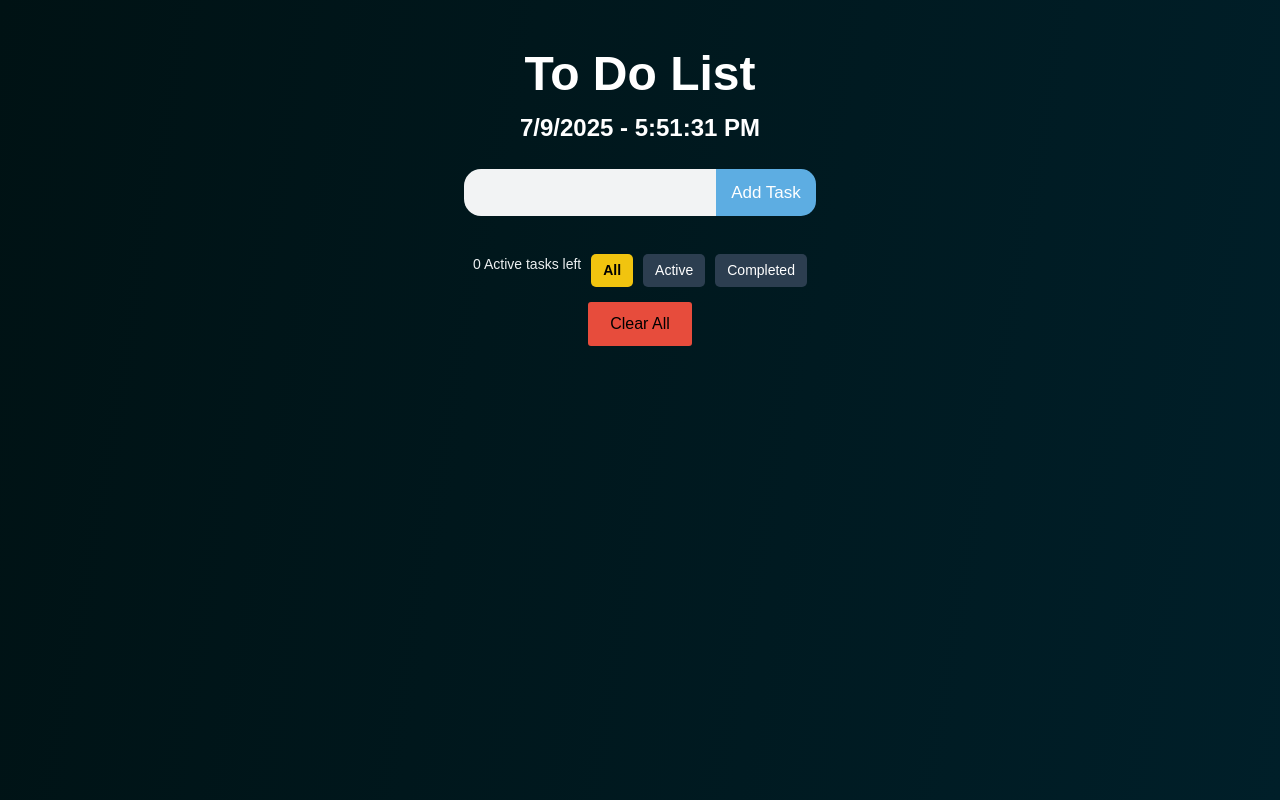
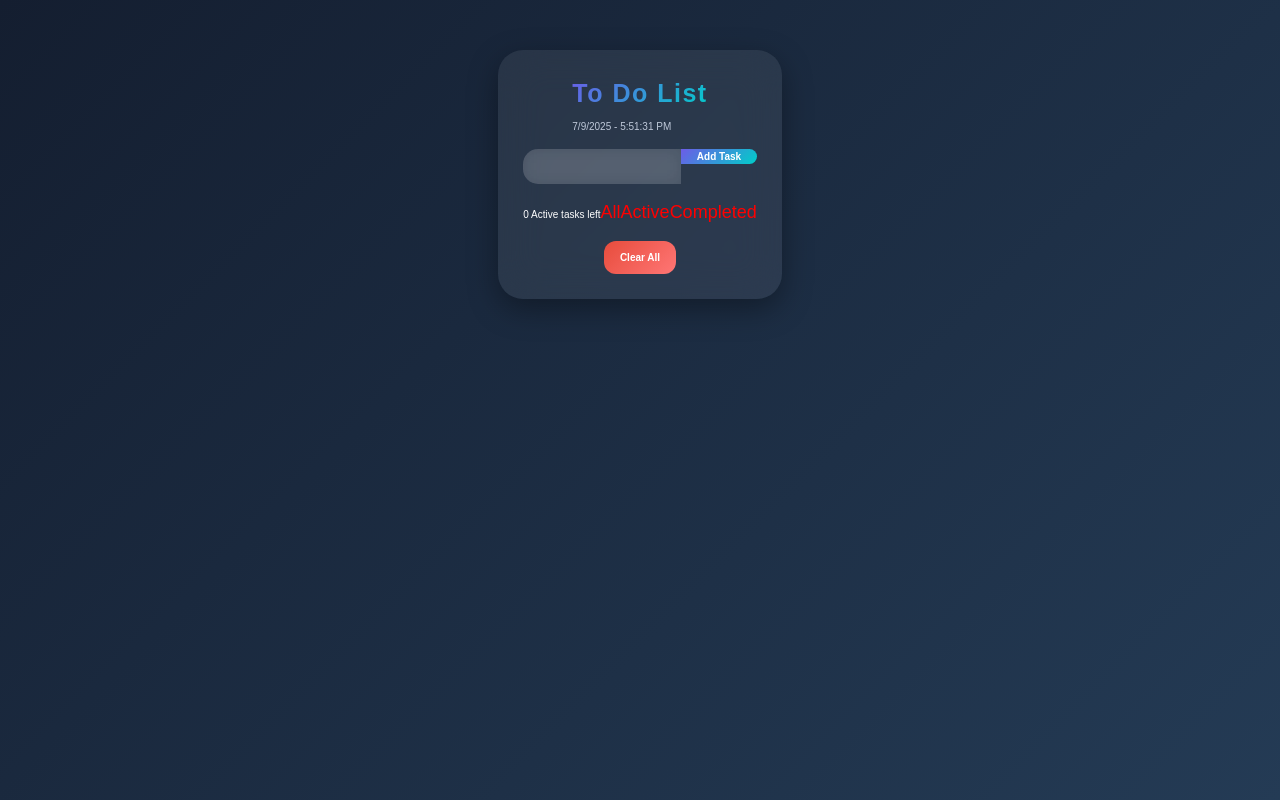
Before and after one commit to BilalSangari/Practice, a React (Vite) app: page / in a window 1280 px wide. Built offline with nearby package versions, Linux system fonts and the light colour scheme.

Commit message:
Style updates

```diff
--- a/src/projects/Todo/Todo.css
+++ b/src/projects/Todo/Todo.css
@@ -1,227 +1,202 @@
-/* section {
-  width: 100%;
-  margin-top: 10rem;
+/* =========================
+   Global Styles
+========================= */
+body {
+  font-family: "Inter", "Poppins", sans-serif;
+  background: linear-gradient(135deg, #141e30, #243b55);
+  min-height: 100vh;
+  margin: 0;
   display: flex;
   justify-content: center;
-} */
+  align-items: flex-start;
+  padding: 2rem;
+  color: #fff;
+}
 
+/* =========================
+   Todo Container
+========================= */
 .todo-container {
-  align-items: center;
+  width: 100%;
+  max-width: 600px;
+  margin-top: 3rem;
+  padding: 2.5rem;
+  background: rgba(255, 255, 255, 0.07);
+  border-radius: 25px;
+  backdrop-filter: blur(20px);
+  box-shadow: 0 10px 30px rgba(0, 0, 0, 0.35);
   display: flex;
   flex-direction: column;
-  min-height: 100vh;
-  padding-top: 3%;
-  background-image: linear-gradient(100deg, #001214, #001f29);
-  color: white;
-  transition: 0.3s linear;
-  overflow: hidden;
+  align-items: center;
+  transition: transform 0.25s ease-in-out;
 }
 
-.header,
-.form,
-.datetime {
-  margin: 0 1rem;
-  min-height: 10vh;
-  width: 100%;
+.todo-container:hover {
+  transform: translateY(-6px);
 }
 
-.header {
-  align-items: center;
-  display: flex;
-  flex-direction: column;
-  justify-content: space-around;
-  font-size: 3rem;
-  min-height: 25vh;
-  width: 100%;
-}
-
-section h1 {
-  color: #fff;
-  font-size: 4.8rem;
-  text-align: center;
+/* =========================
+   Header
+========================= */
+header h1 {
+  font-size: 2.5rem;
+  font-weight: 800;
+  letter-spacing: 1.5px;
+  margin-bottom: 0.6rem;
+  background: linear-gradient(135deg, #6c5ce7, #00cec9);
+  -webkit-background-clip: text;
+  -webkit-text-fill-color: transparent;
 }
 
 .date-time {
-  font-size: 2.4rem;
-  text-align: center;
-  color: #ffffff;
+  font-size: 1rem;
+  font-weight: 500;
+  color: #bfc9d9;
 }
 
+/* =========================
+   Form (Input & Button)
+========================= */
 form {
   display: flex;
-  font-size: 1.7rem;
   justify-content: center;
-  margin: 15px 0;
-  padding: 0.8rem;
+  margin: 1.5rem 0;
   width: 100%;
 }
 
 form input {
-  padding: 10px;
-  font-size: 1.8rem;
-  letter-spacing: 0.1rem;
+  flex: 1;
+  padding: 1rem 1.3rem;
+  font-size: 1rem;
   border: none;
+  border-radius: 15px 0 0 15px;
+  background: rgba(255, 255, 255, 0.15);
+  color: #fff;
   outline: none;
-  /* border-radius: 15; */
-  border-top-left-radius: 17px;
-  border-bottom-left-radius: 17px;
-  max-width: 500px;
-  transition: background-color 200ms ease-in-out;
-  width: 100%;
-  background-color: #f2f3f4;
-  color: var(--primary-color);
+  transition: all 0.3s ease;
+  backdrop-filter: blur(8px);
 }
 
-form input:hover {
-  cursor: text;
+form input:focus {
+  background: rgba(255, 255, 255, 0.25);
+  box-shadow: 0 0 12px #6c5ce7;
 }
 
-form input::placeholder {
-  color: white;
-  opacity: 0.7;
-}
-
-button {
+form button {
+  padding: 0 1.6rem;
+  font-size: 1rem;
+  font-weight: 600;
+  background: linear-gradient(135deg, #6c5ce7, #00cec9);
+  color: #fff;
   border: none;
-  outline: none;
-  transition: box-shadow 200ms ease, background-color 200ms ease-in-out;
-  background-color: #2c3e50;
-  color: rgb(0, 0, 0);
+  border-radius: 0 15px 15px 0;
+  cursor: pointer;
+  transition: transform 0.25s ease, background 0.3s ease;
 }
 
 form button:hover {
-  cursor: pointer;
-  background-color: #f1c40f;
+  transform: scale(1.05);
+  background: linear-gradient(135deg, #5a4cc7, #00b8a3);
 }
 
-form button {
-  padding: 10.8px;
-  font-size: 17px;
-  border-top-right-radius: 15px;
-  border-bottom-right-radius: 15px;
-  min-width: 100px;
-  background-color: #5dade2;
-  color: var(--secondary-color);
+/* =========================
+   Task List
+========================= */
+.myUnOrdList {
+  width: 100%;
 }
 
-span {
-  margin-right: 3.2rem;
+.todo-item {
+  display: flex;
+  align-items: center;
+  justify-content: space-between;
+  background: rgba(255, 255, 255, 0.1);
+  color: #fff;
+  border-radius: 15px;
+  padding: 1rem 1.3rem;
+  margin-bottom: 1rem;
+  font-size: 1.05rem;
+  box-shadow: 0 6px 15px rgba(0, 0, 0, 0.25);
+  transition: transform 0.2s ease, background 0.3s ease;
 }
 
-.myUnOrdList {
+.todo-item:hover {
+  transform: scale(1.02);
+  background: rgba(255, 255, 255, 0.18);
+}
+
+.todo-item span {
+  flex: 1;
+  margin-right: 1rem;
+  word-break: break-word;
+  transition: color 0.3s ease;
+}
+
+.checkList {
+  text-decoration: line-through;
+  color: #aaa;
+}
+
+.notCheckList {
+  text-decoration: none;
+}
+
+/* =========================
+   Action Buttons
+========================= */
+.check-btn,
+.delete-btn {
+  border: none;
+  border-radius: 12px;
+  width: 40px;
+  height: 40px;
   display: flex;
   justify-content: center;
   align-items: center;
-  max-width: 1200px;
-}
-
-.todo-list {
-  min-width: 25%;
-
-  /* To remove the bullets of unordered list */
-  list-style: none;
-}
-
-.todo-item {
-  margin: 2.4rem;
-  /*word-wrap: break-word;
-    */ /*flex-wrap: wrap;
-    */
-  font-size: 20px;
-  color: #1c2833;
-  border-radius: 30px;
-  transition: background-color 200ms ease-in-out;
-  background-color: #f2f3f4;
-  min-width: 35rem;
-  max-width: 40rem;
-  padding: 1.6rem 3rem;
-  display: grid;
-  grid-template-columns: 1fr 0.3fr 0.3fr;
-  justify-content: start;
-  gap: 1.6rem;
-  /*align-items: center;
-    */ /*wrapsthelinks*/
-  overflow-wrap: anywhere;
-}
-
-li span {
-  max-width: 20rem;
-  color: #1c2833;
-}
-
-.check-btn,
-.delete-btn {
-  font-size: 3rem;
+  font-size: 1.3rem;
   cursor: pointer;
-  width: 3rem;
-  height: 3rem;
-  border-radius: 80%;
-  margin: 0 5px;
-  background-color: #fff;
-  color: rgb(0, 0, 0);
-  box-shadow: rgba(149, 157, 165, 0.2) 0px 8px 24px;
+  transition: transform 0.2s ease, background 0.3s ease;
 }
 
 .check-btn {
+  background: rgba(46, 204, 113, 0.2);
+  color: #2ecc71;
+}
+
+.check-btn:hover {
+  background: #2ecc71;
   color: #fff;
-  background-color: #2ecc71;
+  transform: scale(1.1);
 }
 
 .delete-btn {
-  color: #fff;
-  background-color: #e74c3c;
+  background: rgba(231, 76, 60, 0.2);
+  color: #e74c3c;
 }
 
+.delete-btn:hover {
+  background: #e74c3c;
+  color: #fff;
+  transform: scale(1.1);
+}
+
+/* =========================
+   Clear Button
+========================= */
 .clear-btn {
-  background-color: #e74c3c;
-  font-size: 1.6rem;
-  padding: 1rem 2.2rem;
-  border-radius: 0.3rem;
-  -webkit-border-radius: 0.3rem;
-  -moz-border-radius: 0.3rem;
-  -ms-border-radius: 0.3rem;
-  -o-border-radius: 0.3rem;
+  margin-top: 1.5rem;
+  background: linear-gradient(135deg, #e74c3c, #ff7675);
+  color: #fff;
+  font-weight: 700;
+  padding: 0.9rem 1.6rem;
+  font-size: 1rem;
+  border: none;
+  border-radius: 12px;
+  cursor: pointer;
+  transition: transform 0.25s ease, background 0.3s ease;
 }
 
 .clear-btn:hover {
-  background-color: #8d1407;
+  background: linear-gradient(135deg, #c0392b, #e17055);
+  transform: translateY(-3px);
 }
-
-.todo-item.completed span {
-  text-decoration: line-through;
-  opacity: 0.6;  /* makes it look dimmed */
-}
-
-.filter-bar {
-  display: flex;
-  justify-content: center;
-  gap: 1rem;
-  margin: 1.5rem 0;
-}
-
-.filter-bar button {
-  padding: 0.6rem 1.2rem;
-  font-size: 1.4rem;
-  border-radius: 0.5rem;
-  border: none;
-  cursor: pointer;
-  background-color: #2c3e50;
-  color: white;
-  transition: 0.2s ease;
-}
-
-.filter-bar button:hover {
-  background-color: #34495e;
-}
-
-.filter-bar .active-filter {
-  background-color: #f1c40f;
-  color: black;
-  font-weight: bold;
-}
-
-.task-count {
-  margin-right: auto;
-  font-size: 1.4rem;
-  color: #ecf0f1;
-}
```
